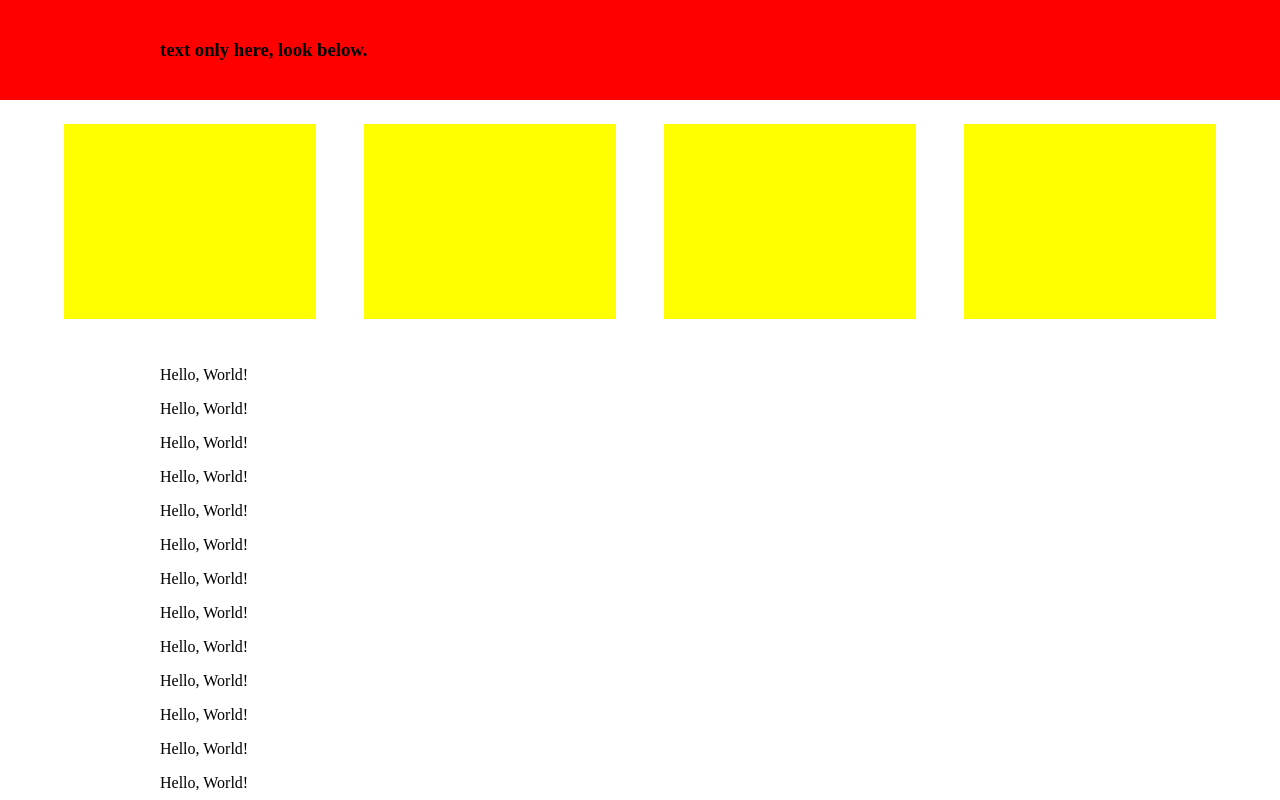
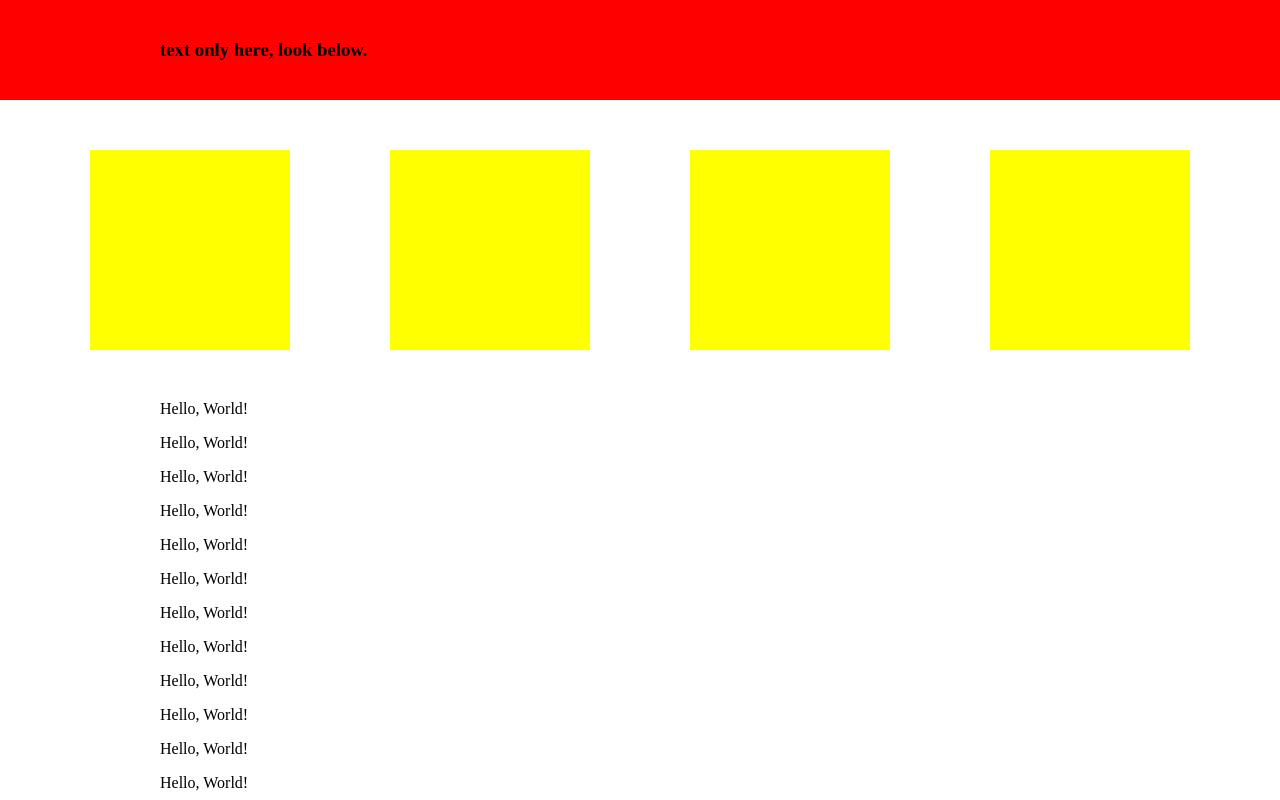
Before and after one commit to YauheniLukashkin/page, a plain HTML site: page index.html in a window 1280 px wide. Shown: the top 800 px of the page. Drawn offline with Linux system fonts and the light colour scheme.

Commit message:
task1 v1.1

```diff
--- a/css/main.css
+++ b/css/main.css
@@ -8,10 +8,13 @@ body {
   margin: 0 auto;
 }
 
-.header_page {
+.page_line {
   height: 100px;
   width: 100%;
   min-width: 1200px;
+}
+
+header.red {
   background: red;
 }
 
@@ -27,27 +30,15 @@ body {
   height: 100%;
 }
 
-.header_content {
-  margin-left: 10%;
-  margin-right: 10%;
-  height: 100%;
-  display: table;
-}
-
 .header_text {
-  display: table-cell;
-  vertical-align: middle;
-}
-
-nav {
-  height: 250px;
+  line-height: 100px;
 }
 
 .nav_block {
   float: left;
-  margin: 2%;
-  width: 21%;
-  height: 78%;
+  margin: 50px;
+  width: 200px;
+  height: 200px;
   background: yellow;
 }
 
@@ -56,11 +47,12 @@ main p {
   margin-right: 10%;
 }
 
-.footer_page {
-  height: 100px;
-  width: 100%;
-  min-width: 1200px;
+footer.green {
   background: green;
+}
+
+.footer_bottom_block {
+  height: 30%;
 }
 
 .footer_top_block {
@@ -69,10 +61,6 @@ main p {
   height: 70%;
 }
 
-.footer_bottom_block {
-  height: 30%;
-}
-
 .footer_text {
   display: table-cell;
   vertical-align: middle;
--- a/index.html
+++ b/index.html
@@ -5,22 +5,25 @@
     <title> First page </title>
   </head>
   <body>
-      <header class="header_page">
+      <header class="page_line red">
         <div class="container">
           <div class="left_block"> </div>
           <div class="right_block"> </div>
-          <div class="header_content">
+          <div>
             <h3 class="header_text"> text only here, look below. </h3>
           </div>
         </div>
       </header>
-      <nav class="container">
+      <nav>
+        <div class="container">
           <div class="nav_block"> </div>
           <div class="nav_block"> </div>
           <div class="nav_block"> </div>
           <div class="nav_block"> </div>
+        </div>
       </nav>
       <main class="container">
+        <div class="container">
           <p> Hello, World! </p>
           <p> Hello, World! </p>
           <p> Hello, World! </p>
@@ -47,8 +50,9 @@
           <p> Hello, World! </p>
           <p> Hello, World! </p>
           <p> Hello, World! </p>
+        </div>
       </main>
-      <footer class="footer_page">
+      <footer class="page_line green">
         <div class="container">
           <div class="footer_top_block">
             <p class="footer_text"> <b> there are two blocks, info should be vertilly aligned the same, text only here. </b> </p>
```
Lines whose indentation alone changed are shown as unchanged.
